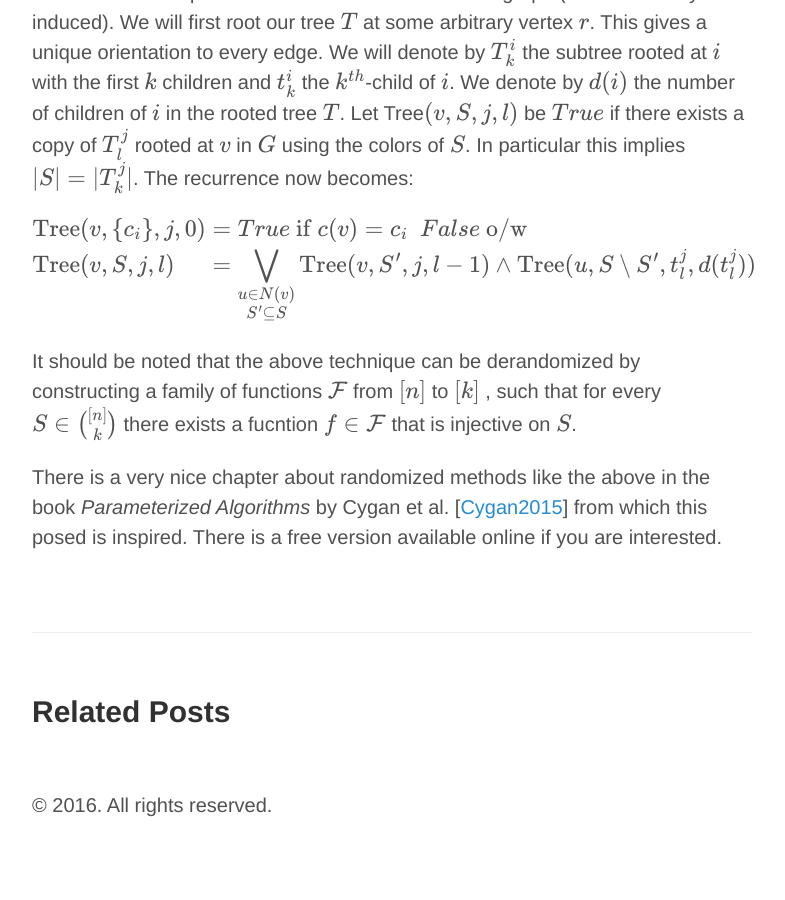
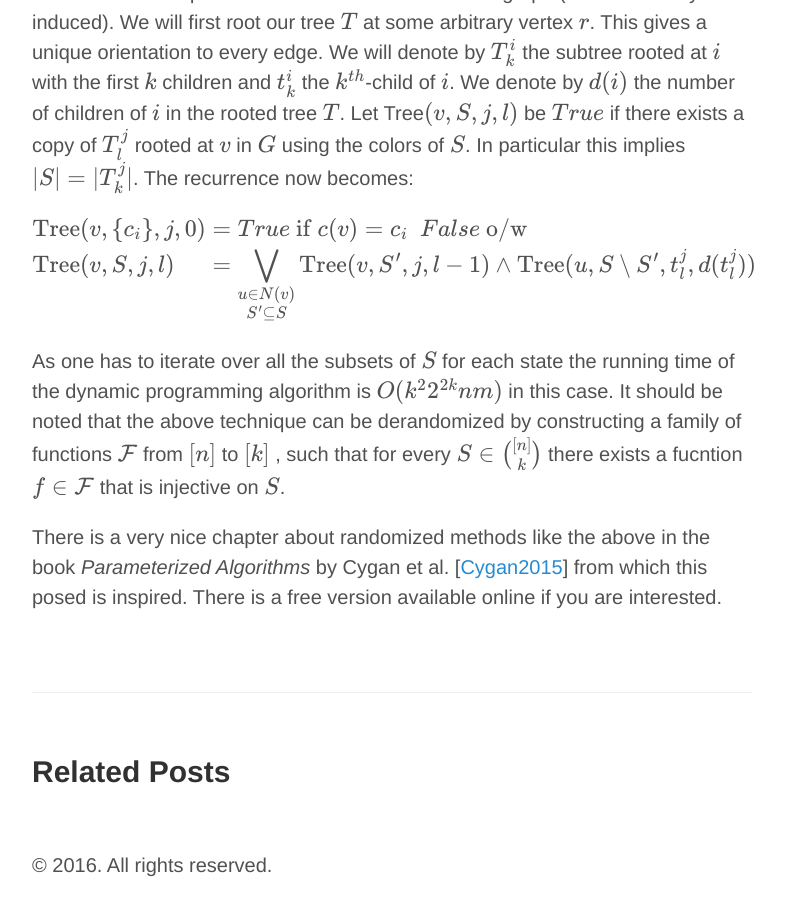
Before and after one commit to FiV0/FiV0.github.io, a Jekyll site: the page built from _posts/2016-12-07-color-coding.md, in a window 1280 px wide and 900 px high, scrolled down 1363 px. Shown: the whole window, without its empty margins (248-1033 px from the left). Built offline with Jekyll 4.4.1, drawn with Linux system fonts in a browser that asks for light colours; formulas are drawn with MathJax 3; before the commit the page ends 2203 px from its top, so only the background shows below that.

Commit message:
minor change in color coding

```diff
--- a/_posts/2016-12-07-color-coding.md
+++ b/_posts/2016-12-07-color-coding.md
@@ -34,6 +34,7 @@ $$
 \end{alignat*}
 $$
 
+As one has to iterate over all the subsets of $$S$$ for each state the running time of the dynamic programming algorithm is $$O(k^22^{2k}nm)$$ in this case.
 It should be noted that the above technique can be derandomized by constructing a family of functions $$\mathcal{F}$$ from  $$[n]$$ to $$[k]$$ , such that for every $$S \in { {[n]}\choose{k} }$$ there exists a fucntion $$f \in \mathcal{F}$$ that is injective on $$S$$.
 
 There is a very nice chapter about randomized methods like the above in the book *Parameterized Algorithms* by Cygan et al. \[[Cygan2015](http://parameterized-algorithms.mimuw.edu.pl/)\] from which this posed is inspired. There is a free version available online if you are interested.
```
